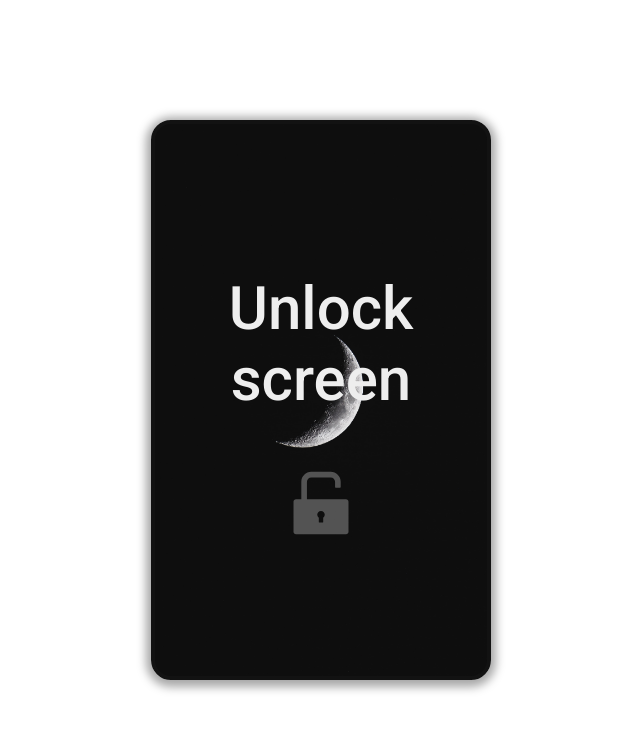
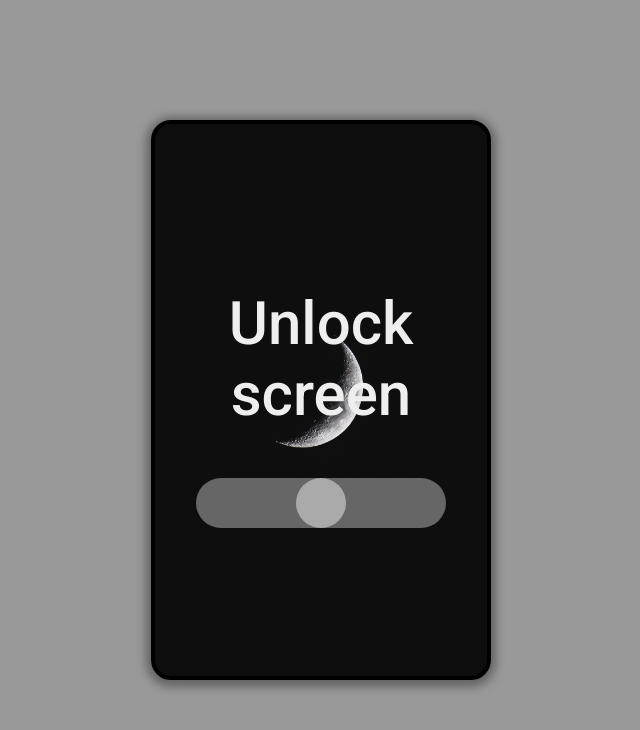
Before and after one commit to ArfinHasib/React-Projects, a React (Create React App) app: page / in a window 1280 px wide. Shown: the top 730 px of the page, without its empty margins (319-959 px from the left). Built offline with nearby package versions, Linux system fonts and the light colour scheme.

Commit message:
08-Set-Slide-To-Unlock(Finalize)

```diff
--- a/src/projects/08-slide-to-unlock/LockSlider.css
+++ b/src/projects/08-slide-to-unlock/LockSlider.css
@@ -3,14 +3,13 @@
    width: 50px;
    height: 50px;
    border-radius: 50%;
-   background-color: #aaa;
-   /* background: #000; */
+   background: #aaa;
+   /* background: rgba(188, 190, 188, 0.5); */
    cursor: pointer;
 }
 .slider::-webkit-slider-thumb:active {
-   background-color: #fff;
+   background: #fff;
 }
-
 .unlockIcon {
    font-size: 80px;
    color: rgba(240, 240, 240, 0.3);
--- a/src/projects/08-slide-to-unlock/LockSlider.jsx
+++ b/src/projects/08-slide-to-unlock/LockSlider.jsx
@@ -1,24 +1,21 @@
 import React from 'react';
 import './LockSlider.css';
-
 export default function LockSlider({ handleInput, sliderValue, width }) {
    let sliderStyle = {
       appearance: 'none',
       width: !width ? '300px' : width,
       height: '50px',
-      backgroundColor: ' rgba(188, 190, 188, 0.5)',
+      background: ' rgba(188, 190, 188, 0.5)',
       outline: 'none',
+      borderRadius: '25px',
    };
-
    return (
-      <div>
       <input
          type='range'
-            className='slider mb-2 border-5'
+         className='slider mb-2 '
          style={sliderStyle}
          value={sliderValue}
          onInput={handleInput}
       />
-      </div>
    );
 }
--- a/src/projects/08-slide-to-unlock/SlideToUnlock.jsx
+++ b/src/projects/08-slide-to-unlock/SlideToUnlock.jsx
@@ -1,17 +1,44 @@
-import React, { useState } from 'react';
+import React, { useState, useEffect } from 'react';
 import LockSlider from './LockSlider';
 import { AiFillUnlock } from 'react-icons/ai';
-import LockScrenImg from './img/moon.jpg';
-import HomeScrenImg from './img/home.jpg';
+import LockScreenImg from './img/moon.jpg';
+import HomeScreenImg from './img/home.jpg';
 
 export default function SlideToUnlock() {
-   const [uiProps, seUiProps] = useState({
+   const [uiProps, setUiProps] = useState({
       uiText: 'Unlock screen',
       uiColor: '#eee',
-      uiBg: `url(${LockScrenImg}) center/cover`,
+      uiBg: `url(${LockScreenImg}) center/cover no-repeat`,
    });
-   const [showLockSlider, setShowLockSlider] = useState(false);
+   const [showLockSlider, setShowLockSlider] = useState(true);
+   const [lockSliderValue, setLockSliderValue] = useState(0);
 
+   const handleLockSliderInput = (e) => {
+      setLockSliderValue(e.target.value);
+      console.log(e.target.value);
+   };
+   const lockScreen = () => {
+      setLockSliderValue(0);
+      setShowLockSlider(true);
+      setUiProps({
+         uiText: 'Unlock screen',
+         uiColor: '#eee',
+         uiBg: `url(${LockScreenImg}) center/cover no-repeat`,
+      });
+   };
+
+   useEffect(() => {
+      document.body.style.background = '#999';
+      if (lockSliderValue === '100') {
+         setShowLockSlider(false);
+         setLockSliderValue(0);
+         setUiProps({
+            uiText: 'Lock screen',
+            uiColor: '#222',
+            uiBg: `url(${HomeScreenImg}) center/cover no-repeat`,
+         });
+      }
+   }, [lockSliderValue]);
    return (
       <div
          className='container text-center d-flex flex-column border-20 shadow-md'
@@ -19,17 +46,22 @@ export default function SlideToUnlock() {
             height: '70vh',
             marginTop: '15vh',
             width: 340,
-            border: '4px solid #121212',
+            border: '4px solid #000',
             background: uiProps.uiBg,
          }}
       >
          <h1 className='title' style={{ color: uiProps.uiColor }}>
+            {' '}
             {uiProps.uiText}
          </h1>
          {showLockSlider ? (
-            <LockSlider width='250px' />
+            <LockSlider
+               width={'250px'}
+               handleInput={handleLockSliderInput}
+               value={lockSliderValue}
+            />
          ) : (
-            <AiFillUnlock className='unlockIcon' />
+            <AiFillUnlock className='unlockIcon' onClick={lockScreen} />
          )}
       </div>
    );
```
Lines whose indentation alone changed are shown as unchanged.
